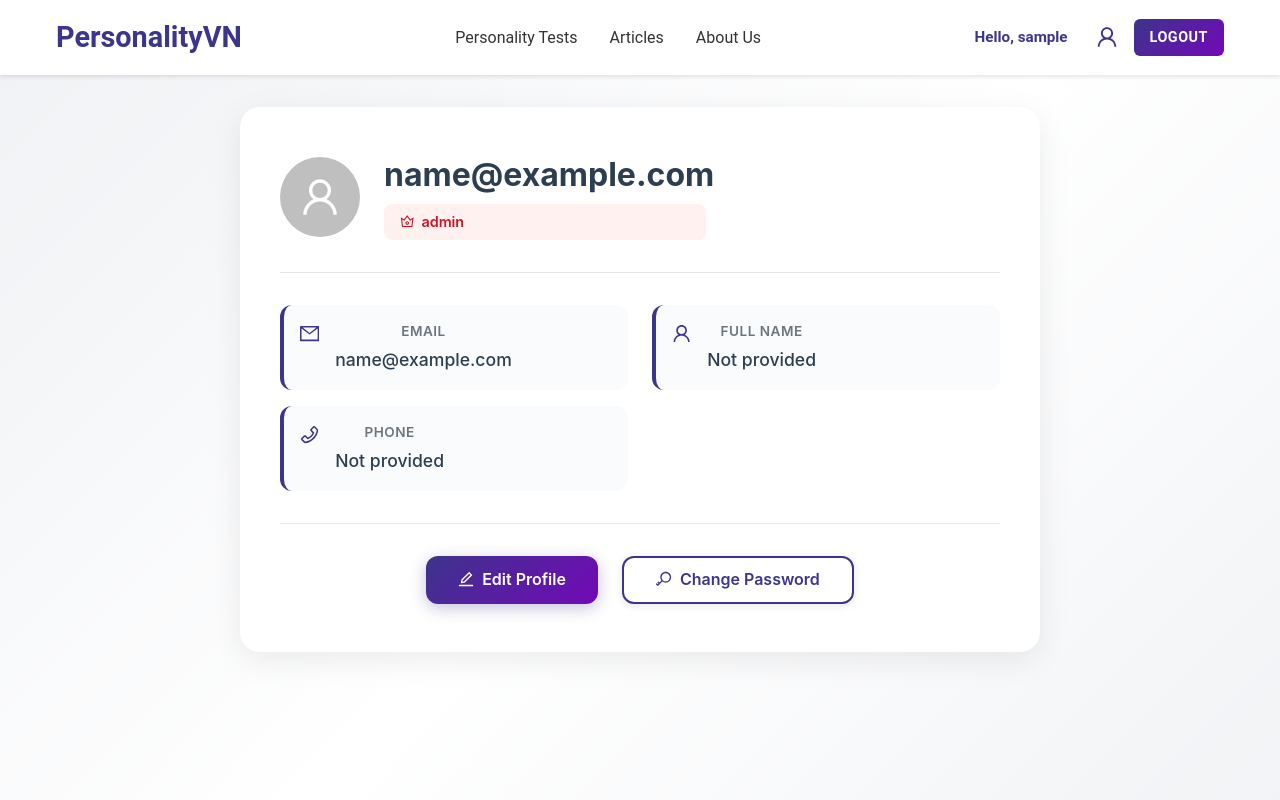
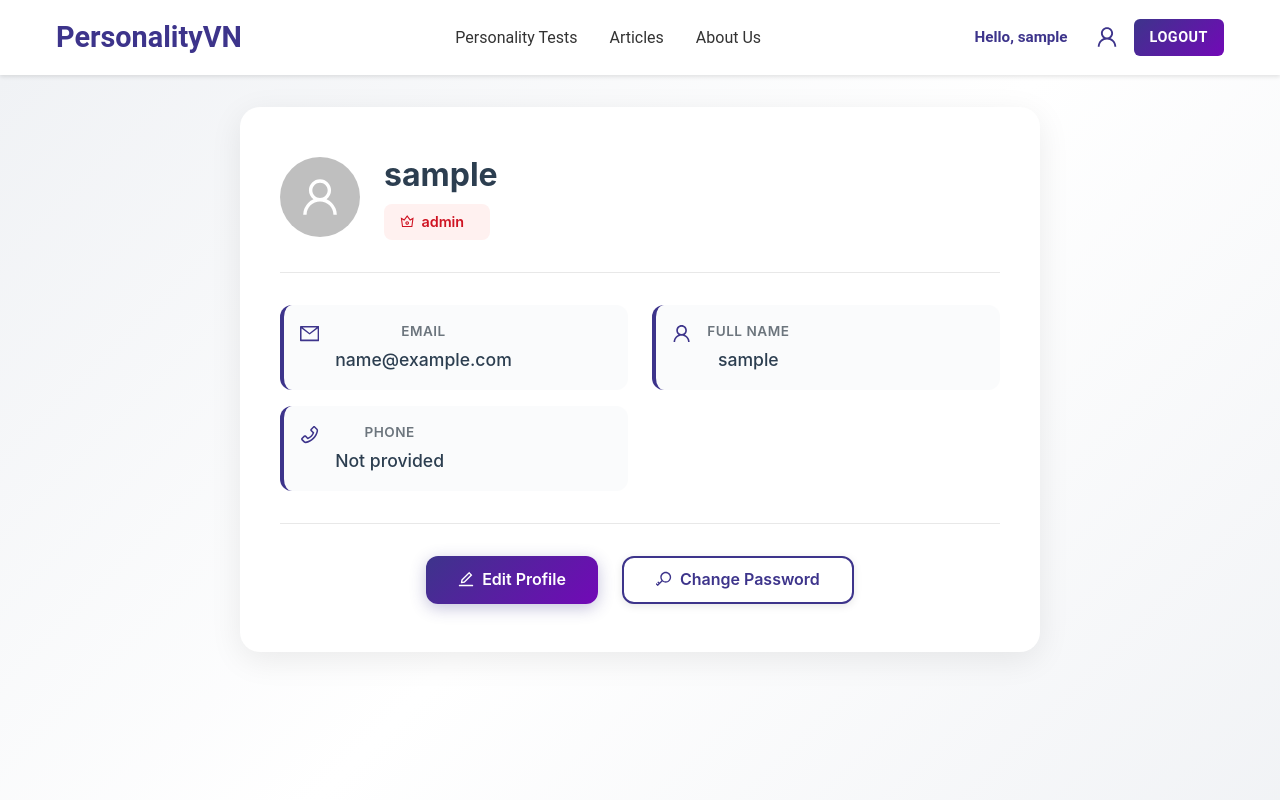
Before and after one commit to khoapase183495/personalitytestsFE, a React (Create React App) app: page /profile in a window 1280 px wide. Shown: the top 800 px of the page. Built offline with nearby package versions, Linux system fonts and the light colour scheme; no server answers; sample sign-in values are in the browser's storage.

Commit message:
fixed name not appearing

```diff
--- a/src/components/UserProfile.js
+++ b/src/components/UserProfile.js
@@ -141,7 +141,7 @@ function UserProfile() {
   />
   <div className="profile-header-info">
     <Title level={2} className="profile-name">
-      {user.fullName || user.email || "User"}
+      {user.fullname || user.fullName || user.email || "User"}
     </Title>
     <Tag
       icon={getRoleIcon(user.role)}
@@ -174,7 +174,7 @@ function UserProfile() {
                   <div>
                     <Text className="profile-detail-label">Full Name</Text>
                     <Paragraph className="profile-detail-value">
-                      {user.fullName || "Not provided"}
+                      {user.fullname || user.fullName || "Not provided"}
                     </Paragraph>
                   </div>
                 </div>
--- a/src/contexts/AuthContext.js
+++ b/src/contexts/AuthContext.js
@@ -26,13 +26,11 @@ export const AuthProvider = ({ children }) => {
         id: currentUser.id,
         email: currentUser.email,
         phone: currentUser.phone,
-            username: currentUser.username || currentUser.fullName,
-            fullname: currentUser.fullName || currentUser.username,
+        username: currentUser.username || currentUser.fullname || currentUser.fullName,
+        fullname: currentUser.fullname || currentUser.fullName || currentUser.username,
         role: currentUser.role,
         token: currentUser.token || token,
-          };
-
-          setUser(userData);
+      };          setUser(userData);
         }
       } catch (error) {
         console.error("Auth initialization error:", error);
@@ -53,8 +51,8 @@ export const AuthProvider = ({ children }) => {
         id: response.id,
         email: response.email,
         phone: response.phone,
-        username: response.username || response.fullName,
-        fullname: response.fullName || response.username,
+        username: response.username || response.fullname || response.fullName,
+        fullname: response.fullname || response.fullName || response.username,
         role: response.role,
         token: response.token,
       };
```
Lines whose indentation alone changed are shown as unchanged.
